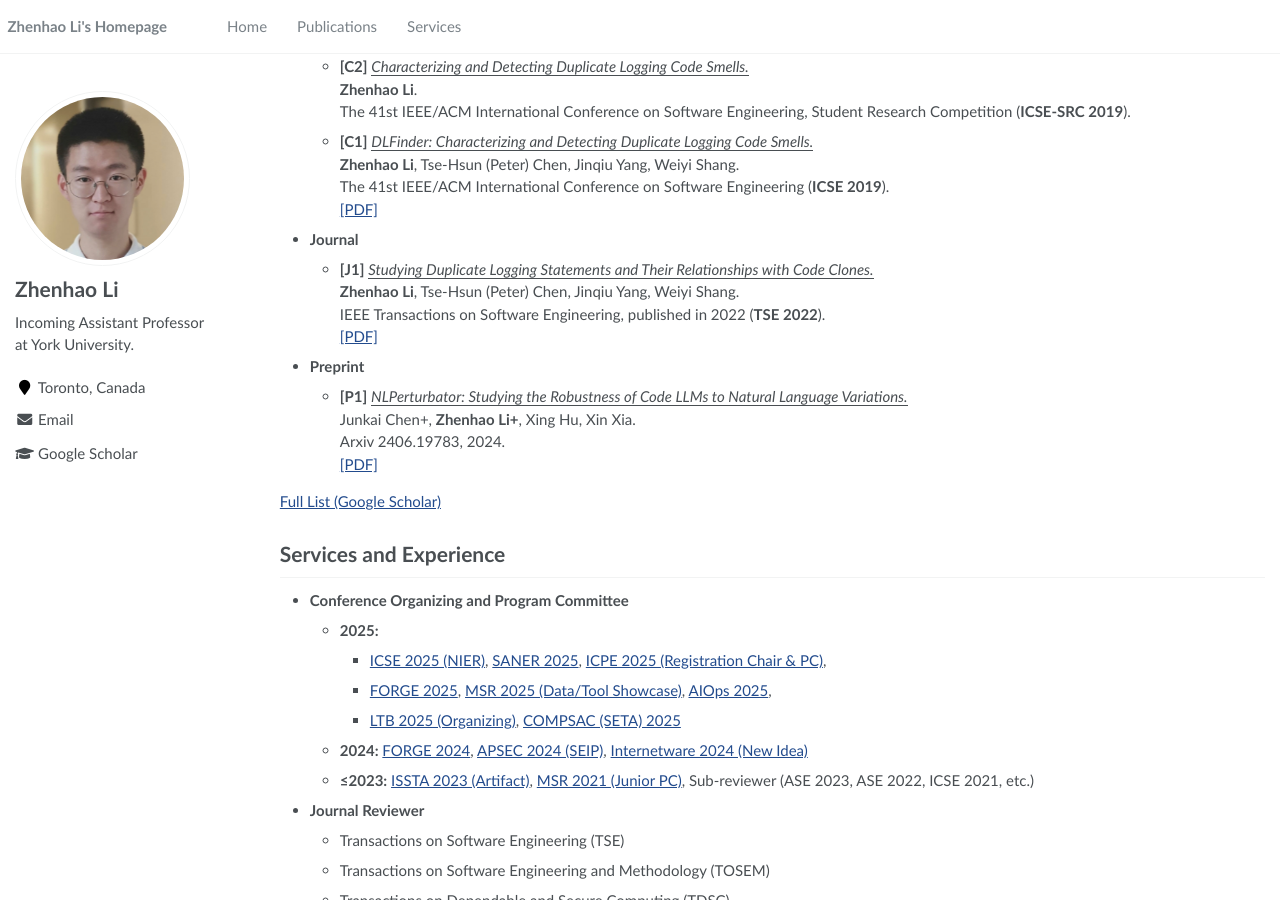
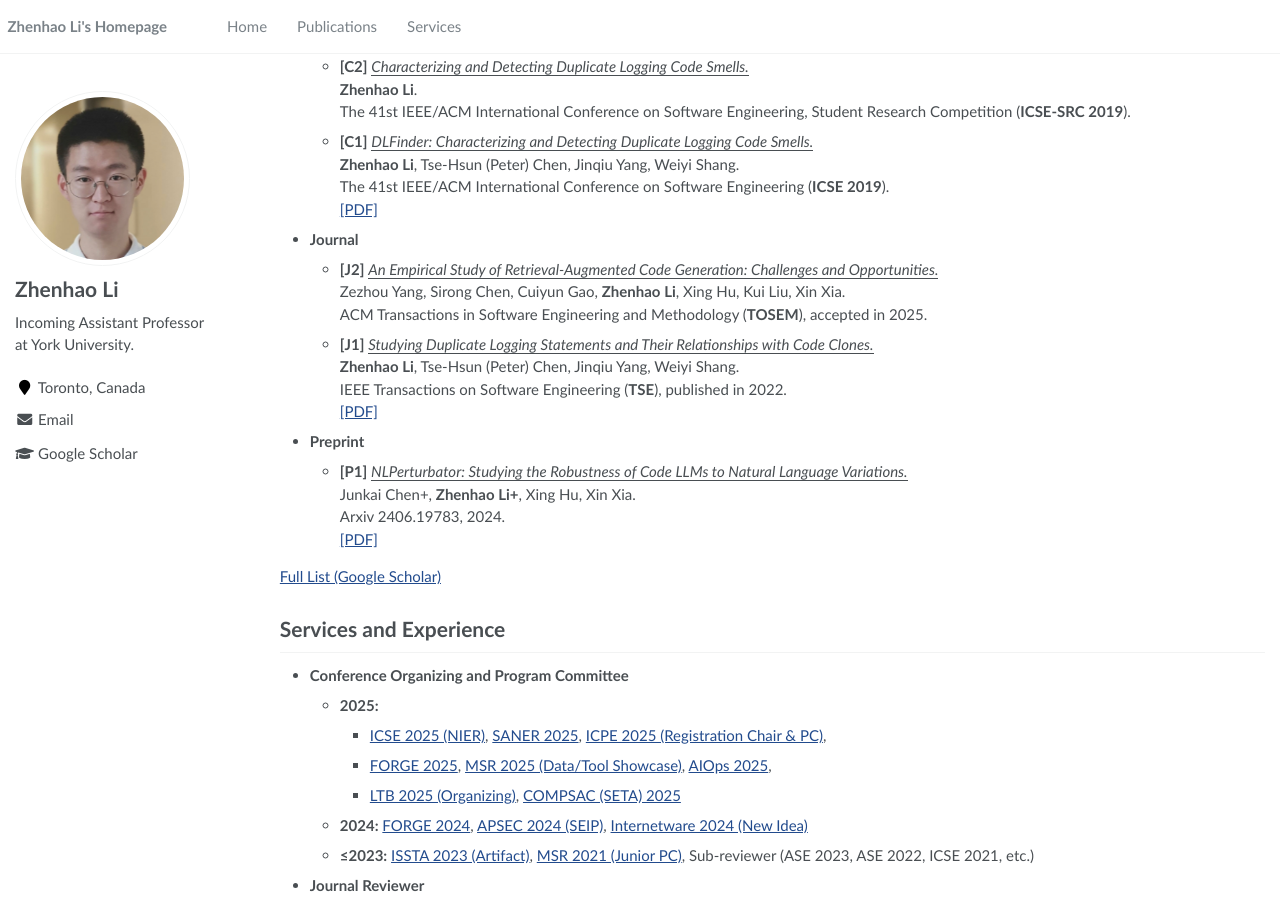
Before and after one commit to ginolzh/ginolzh.github.io, a Jekyll site: the page built from _pages/about.md, in a window 1280 px wide and 900 px high, scrolled down 1201 px. Built offline with Jekyll 4.4.1, drawn with Linux system fonts in a browser that asks for light colours.

Commit message:
Update about.md

```diff
--- a/_pages/about.md
+++ b/_pages/about.md
@@ -68,9 +68,12 @@ Selected Publications
   [[PDF]](https://ginolzh.github.io/papers/ICSE2019_Dup_Log.pdf)
 
 * **Journal**
+  * **[J2]** <ins>*An Empirical Study of Retrieval-Augmented Code Generation: Challenges and Opportunities.*</ins>\
+  Zezhou Yang, Sirong Chen, Cuiyun Gao, **Zhenhao Li**, Xing Hu, Kui Liu, Xin Xia.\
+  ACM Transactions in Software Engineering and Methodology (**TOSEM**), accepted in 2025.
   * **[J1]** <ins>*Studying Duplicate Logging Statements and Their Relationships with Code Clones.*</ins>\
   **Zhenhao Li**, Tse-Hsun (Peter) Chen, Jinqiu Yang, Weiyi Shang.\
-  IEEE Transactions on Software Engineering, published in 2022 (**TSE 2022**).\
+  IEEE Transactions on Software Engineering (**TSE**), published in 2022.\
   [[PDF]](https://ginolzh.github.io/papers/TSE_Duplicate_Log.pdf)
 
 * **Preprint**
```
